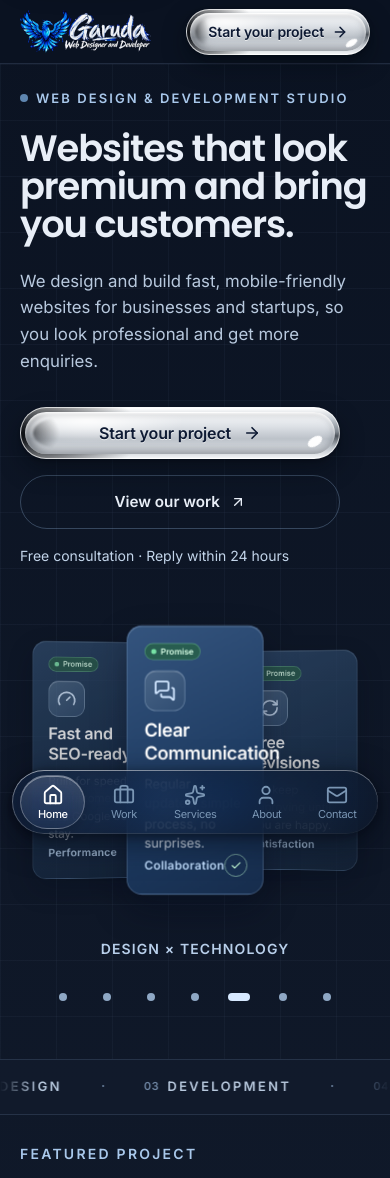
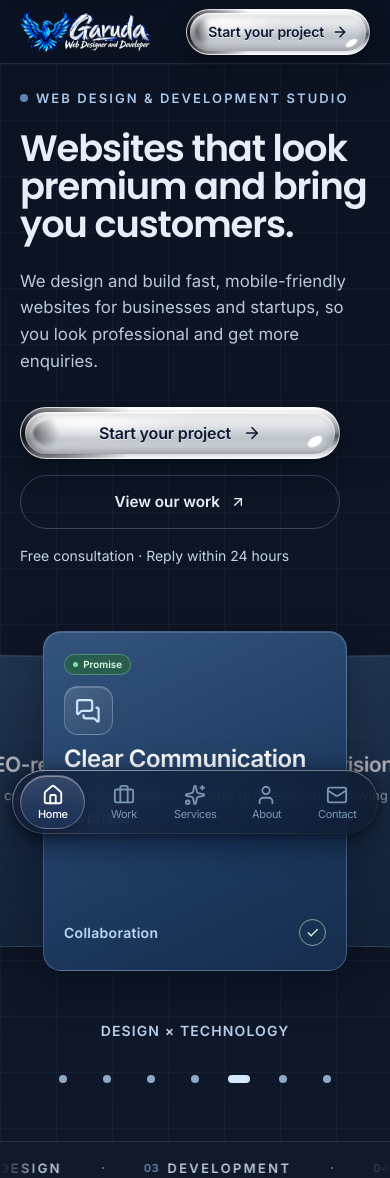
Before and after one commit to Bharat0264/MyWork, a Next.js app: page / in a window 390 px wide. Shown: the top 1178 px of the page. Built offline with nearby package versions, Linux system fonts and the light colour scheme.

Commit message:
Refine mobile cards and navigation glass

```diff
--- a/app/globals.css
+++ b/app/globals.css
@@ -484,13 +484,16 @@ h1, h2, h3, h4, h5, h6 {
   flex: 0 0 auto;
   align-items: center;
   justify-content: space-between;
+  gap: 8px;
   margin-top: auto;
 }
 .commitment-tag {
+  min-width: 0;
   color: #BDDAFA;
   font-size: max(14px, calc(10.4px * var(--deck-scale)));
   font-weight: 600;
   letter-spacing: 0.02em;
+  overflow-wrap: anywhere;
 }
 .commitment-check {
   display: grid;
@@ -575,6 +578,46 @@ h1, h2, h3, h4, h5, h6 {
   .commitment-card[data-position="1"] { transform: translate(calc(-50% + var(--side-offset)), -50%) rotateY(-7deg) scale(.748); }
   .commitment-frame-label { margin-top: 24px; font-size: 14px; letter-spacing: 0.08em; }
   .commitment-dots { margin-top: 14px; }
+}
+@media (max-width: 768px) {
+  .commitment-stage {
+    --side-offset: 62%;
+    aspect-ratio: auto;
+    min-height: 390px;
+  }
+  .commitment-card {
+    width: min(78vw, 320px);
+    min-height: 340px;
+    height: auto;
+    padding: 22px 20px 24px;
+  }
+  .commitment-card[data-active="true"] {
+    z-index: 2;
+    transform: translate(-50%, -50%) scale(1);
+  }
+  .commitment-card[data-position="-1"] {
+    z-index: 1;
+    opacity: 0.7;
+    transform: translate(calc(-50% - var(--side-offset)), -50%) rotateY(7deg) scale(0.86);
+  }
+  .commitment-card[data-position="1"] {
+    z-index: 1;
+    opacity: 0.7;
+    transform: translate(calc(-50% + var(--side-offset)), -50%) rotateY(-7deg) scale(0.86);
+  }
+  .commitment-card-title {
+    height: auto;
+    min-height: 0;
+    overflow: visible;
+    font-size: 24px;
+    line-height: 1.25;
+    padding-bottom: 0.12em;
+  }
+  .commitment-card-copy {
+    overflow: visible;
+    font-size: 15px;
+    line-height: 1.5;
+  }
 }
 @media (prefers-reduced-motion: reduce) {
   .commitment-card, .commitment-dots span { transition: none !important; }
@@ -1595,11 +1638,11 @@ h1, h2, h3, h4, h5, h6 {
   border-radius: 9999px;
   background: linear-gradient(
     135deg,
-    rgba(20, 34, 60, 0.62) 0%,
+    rgba(20, 34, 60, 0.82) 0%,
     rgba(15, 25, 42, 0.78) 100%
   );
-  backdrop-filter: blur(18px) saturate(180%) brightness(1.1);
-  -webkit-backdrop-filter: blur(18px) saturate(180%) brightness(1.1);
+  backdrop-filter: blur(22px) saturate(150%);
+  -webkit-backdrop-filter: blur(22px) saturate(150%);
   border: 0;
   box-shadow:
     inset 0 1px 0 rgba(255, 255, 255, 0.35),
@@ -1658,8 +1701,8 @@ h1, h2, h3, h4, h5, h6 {
     rgba(255, 255, 255, 0.16),
     rgba(255, 255, 255, 0.05)
   );
-  backdrop-filter: blur(10px) saturate(160%) brightness(1.1);
-  -webkit-backdrop-filter: blur(10px) saturate(160%) brightness(1.1);
+  backdrop-filter: blur(8px) saturate(160%) brightness(1.1);
+  -webkit-backdrop-filter: blur(8px) saturate(160%) brightness(1.1);
   border: 0.5px solid rgba(255, 255, 255, 0.28);
   box-shadow:
     inset 0 1px 0 rgba(255, 255, 255, 0.4),
```
